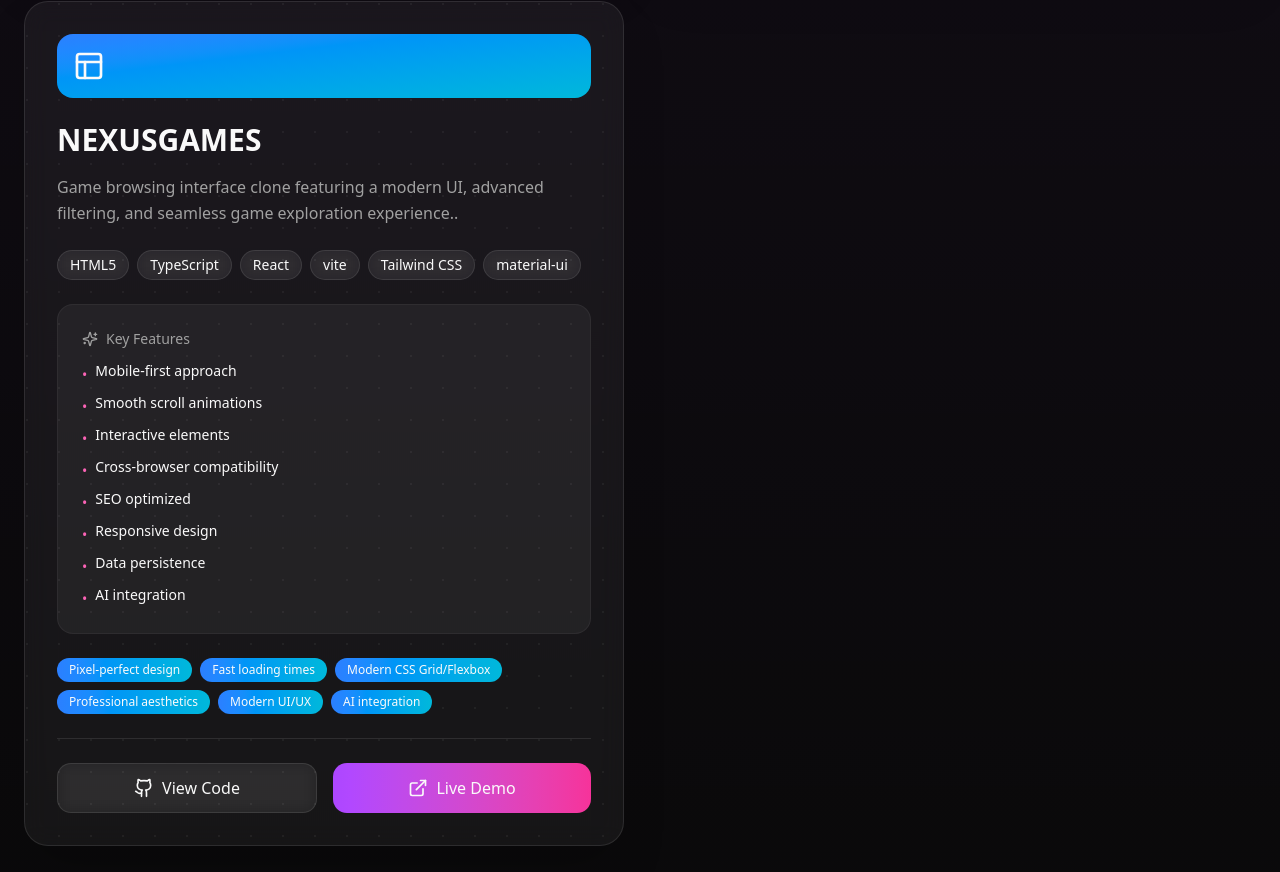
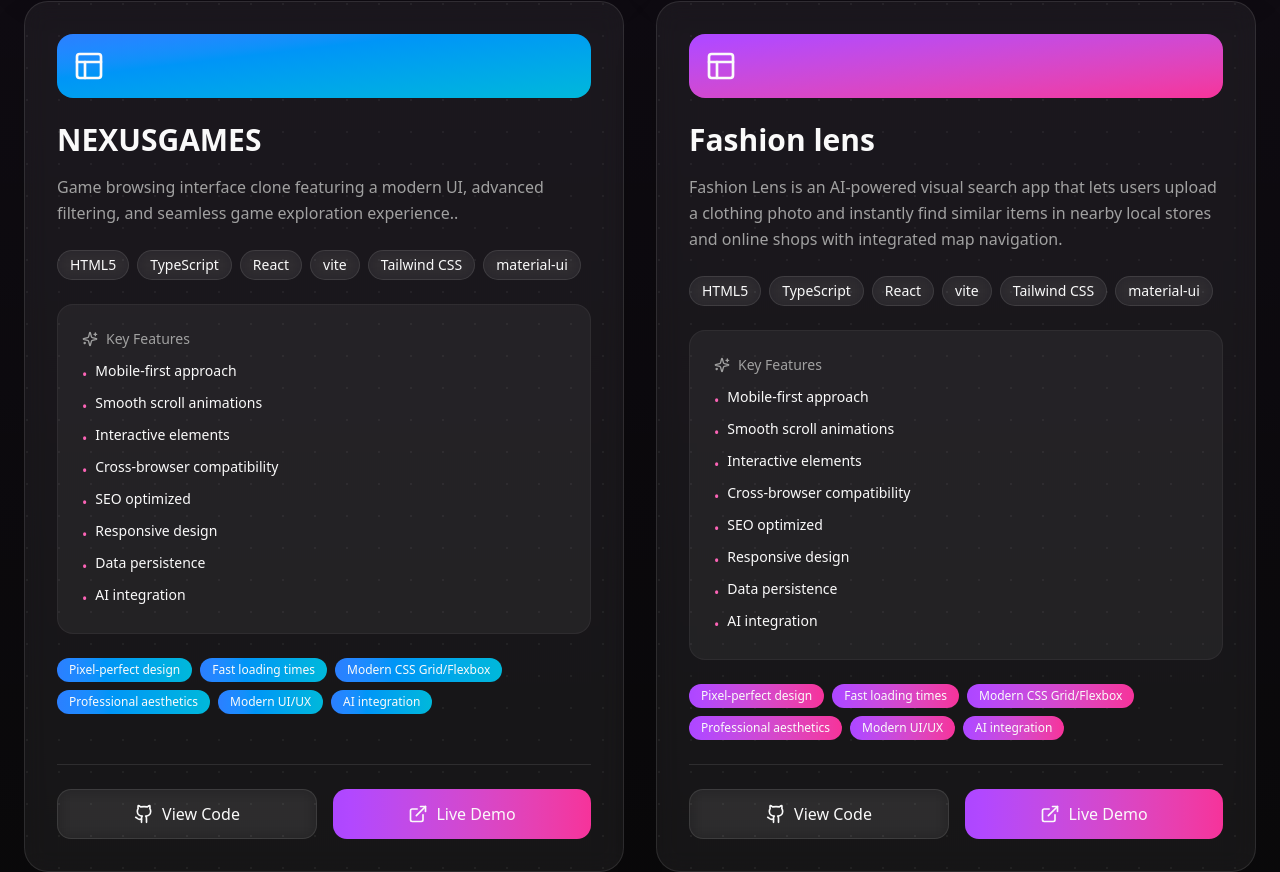
Before and after one commit to nourelhoda95/nour-portfolio, a React (Vite) app: page / in a window 1280 px wide. Shown: the part 6499-7371 px from the top of the page. Built offline with nearby package versions, Linux system fonts and the light colour scheme.

Commit message:
update projects

```diff
--- a/src/components/Projects.tsx
+++ b/src/components/Projects.tsx
@@ -181,6 +181,43 @@
       github: "https://github.com/nourelhoda95/gaming-project-react.git",
       demo: "https://gaming-project-react-6q5x.vercel.app/",
       gradient: "from-blue-500 to-cyan-500",
+    },
+        {
+      title: "Fashion lens",
+      description:
+        "Fashion Lens is an AI-powered visual search app that lets users upload a clothing photo and instantly find similar items in nearby local stores and online shops with integrated map navigation.",
+      technologies: [
+        "HTML5",
+        "TypeScript",
+        "React",
+        "vite",
+        "Tailwind CSS",
+        "material-ui",
+
+
+      ],
+      features: [
+        "Mobile-first approach",
+        "Smooth scroll animations",
+        "Interactive elements",
+        "Cross-browser compatibility",
+        "SEO optimized",
+        "Responsive design",
+        "Data persistence",
+        "AI integration",
+
+      ],
+      highlights: [
+        "Pixel-perfect design",
+        "Fast loading times",
+        "Modern CSS Grid/Flexbox",
+        "Professional aesthetics",
+        "Modern UI/UX",
+        "AI integration",
+      ],
+      github: "https://github.com/nourelhoda95/fashion-len.git",
+      demo: "https://fashion-len.vercel.app/",
+      gradient: "from-purple-500 to-pink-500",
     },
   ];
 
```
